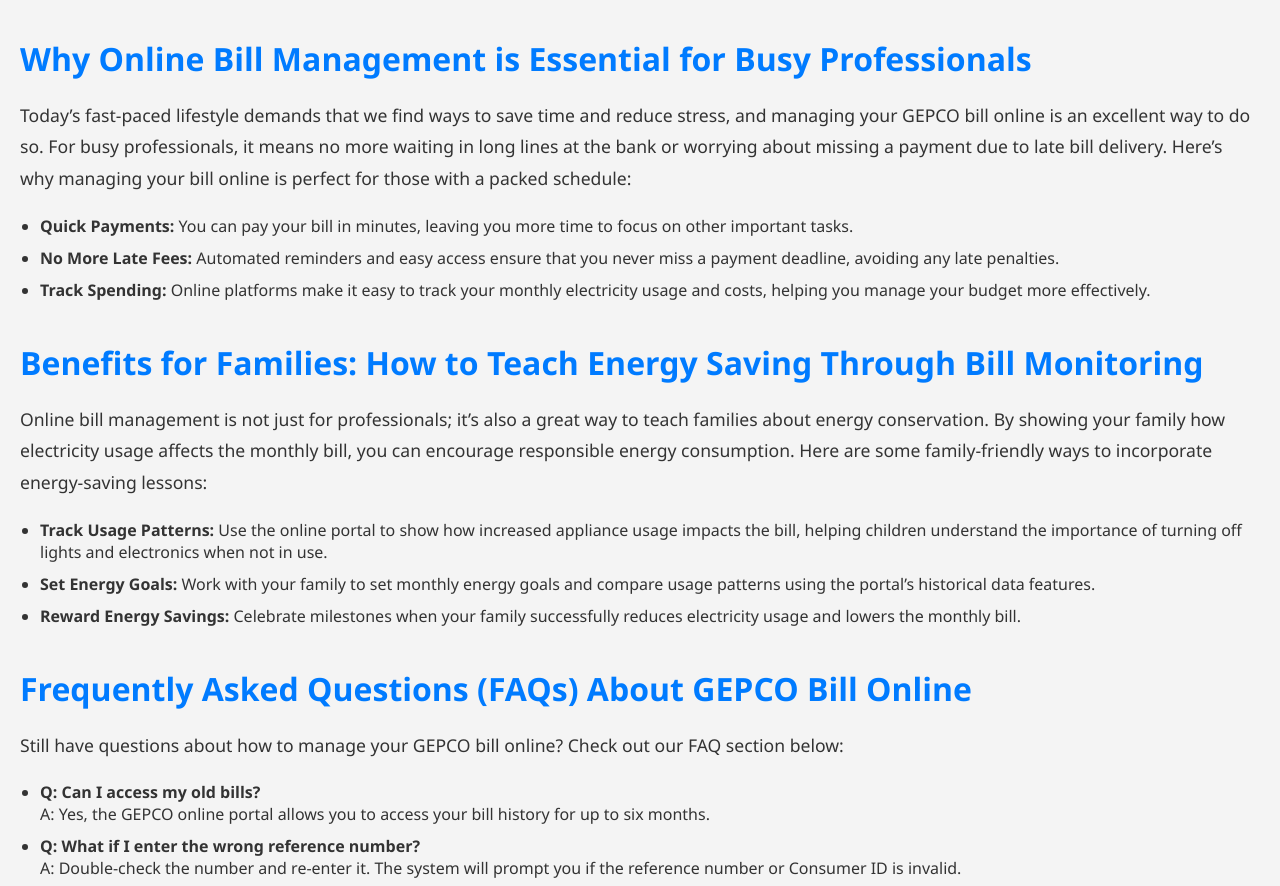
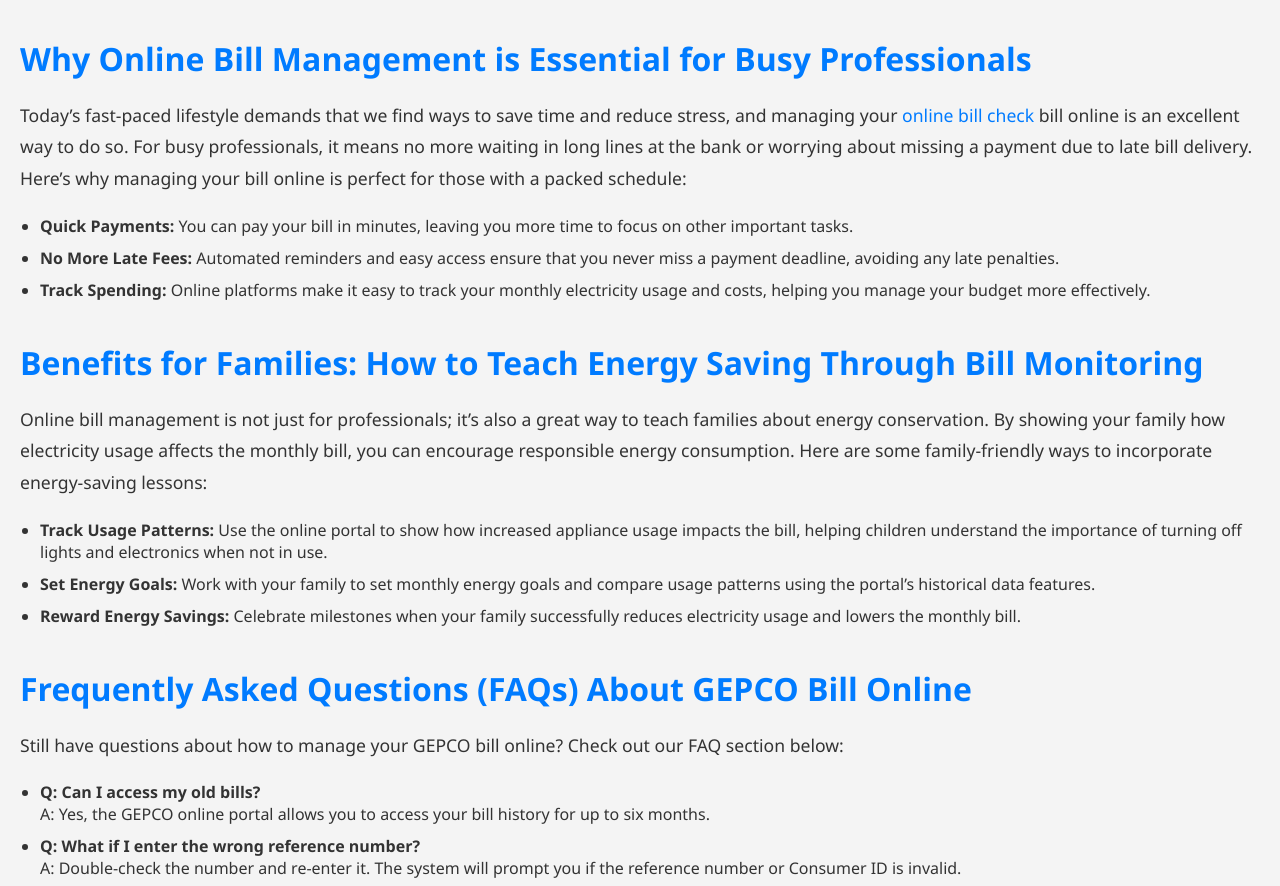
Before and after one commit to Williamalle2300/gepco, a plain HTML site: page index.html in a window 1280 px wide. Shown: the part 1471-2357 px from the top of the page. Drawn offline with Linux system fonts and the light colour scheme.

Commit message:
Update index.html

```diff
--- a/index.html
+++ b/index.html
@@ -17,6 +17,7 @@
     <meta name="twitter:description" content="Learn the benefits of checking and managing your GEPCO electricity bill online, including reducing late fees and tracking energy usage.">
     <meta name="twitter:image" content="https://gepcoebil.pk/twitter-image.jpg">
     <link rel="canonical" href="https://gepco.vercel.app/" />
+    <meta name="google-site-verification" content="mRVqTsVu9vcZh0lP35XNq0zvCH6m4l_Og2je5czzPfA" />
     <style>
         body {
             font-family: 'Segoe UI', Tahoma, Geneva, Verdana, sans-serif;
@@ -148,7 +149,7 @@
 
         <section>
             <h2>Why Online Bill Management is Essential for Busy Professionals</h2>
-            <p>Today’s fast-paced lifestyle demands that we find ways to save time and reduce stress, and managing your GEPCO bill online is an excellent way to do so. For busy professionals, it means no more waiting in long lines at the bank or worrying about missing a payment due to late bill delivery. Here’s why managing your bill online is perfect for those with a packed schedule:</p>
+            <p>Today’s fast-paced lifestyle demands that we find ways to save time and reduce stress, and managing your <a href="https://docs.google.com/spreadsheets/d/e/2PACX-1vS73NhmD7nsHr440MGm2iGcEo-MrT1fW6YLTY6BwuU48k5B65L5dWprnccbf85ehwpQvGwfhHsaIYB5/pubhtml">online bill check</a> bill online is an excellent way to do so. For busy professionals, it means no more waiting in long lines at the bank or worrying about missing a payment due to late bill delivery. Here’s why managing your bill online is perfect for those with a packed schedule:</p>
             <ul>
                 <li><strong>Quick Payments:</strong> You can pay your bill in minutes, leaving you more time to focus on other important tasks.</li>
                 <li><strong>No More Late Fees:</strong> Automated reminders and easy access ensure that you never miss a payment deadline, avoiding any late penalties.</li>
```
